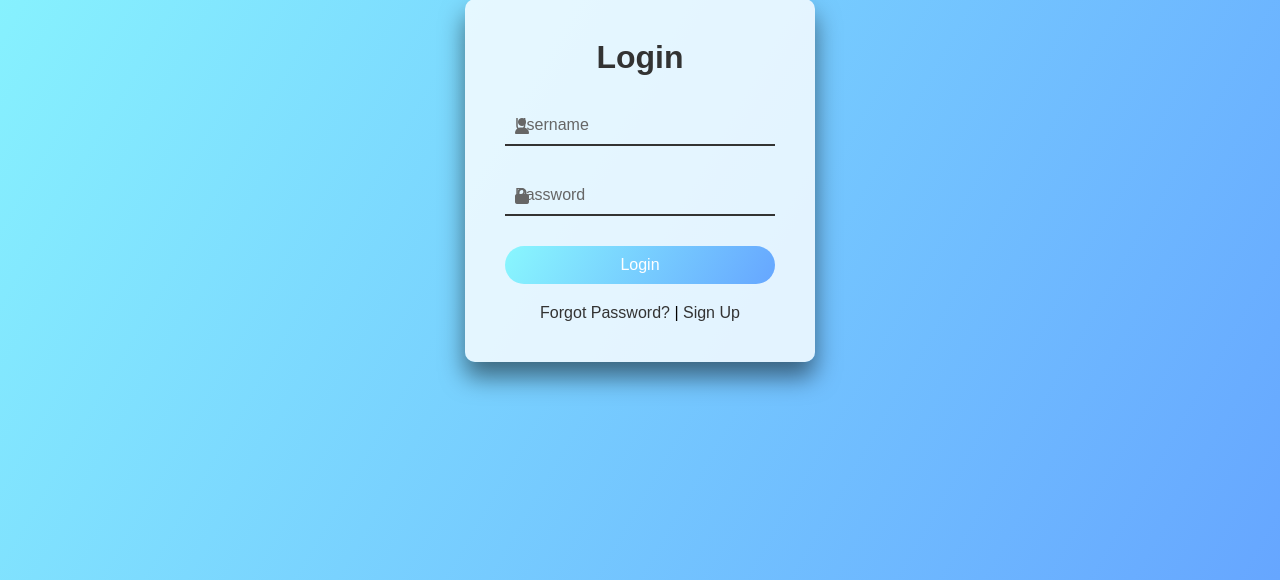
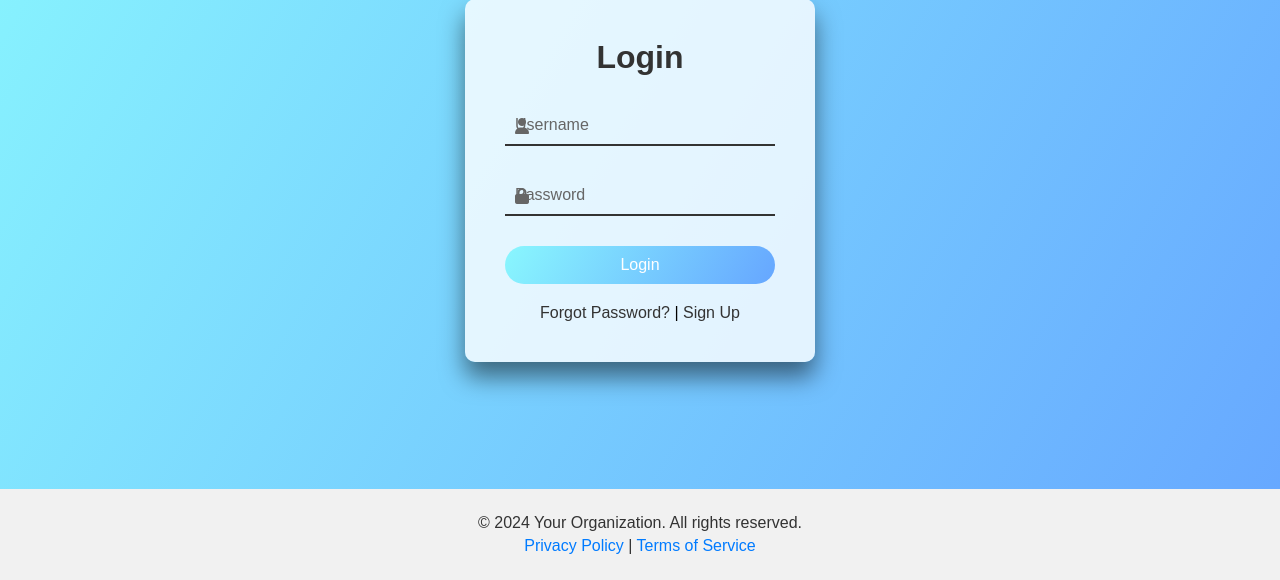
Before and after one commit to subnetmasked/Phishing-simulation, a Flask app: page / in a window 1280 px wide. Shown: the part 220-800 px from the top of the page. Run offline with Flask 3, Linux system fonts and the light colour scheme; some libraries are stand-ins or nearby versions.

Commit message:
requirements.txt and style and index changes
Added a footer with links and a requirements.txt

```diff
--- /dev/null
+++ b/requirements.txt
@@ -0,0 +1 @@
+Flask
--- a/static/styles.css
+++ b/static/styles.css
@@ -93,3 +93,31 @@ body {
 .footer-links a:hover {
     color: #66a6ff;
 }
+
+footer {
+    background-color: #f1f1f1;
+    padding: 20px 0;
+    text-align: center;
+    position: fixed;
+    bottom: 0;
+    width: 100%;
+}
+
+.footer-container {
+    max-width: 1200px;
+    margin: 0 auto;
+}
+
+footer p {
+    margin: 5px 0;
+    color: #333;
+}
+
+footer a {
+    color: #007bff;
+    text-decoration: none;
+}
+
+footer a:hover {
+    text-decoration: underline;
+}
--- a/templates/index.html
+++ b/templates/index.html
@@ -31,5 +31,12 @@
         </div>
     </div>
     <script src="https://kit.fontawesome.com/a076d05399.js"></script>
+
+<footer>
+    <div class="footer-container">
+        <p>&copy; 2024 Your Organization. All rights reserved.</p>
+        <p><a href="https://www.youtube.com/watch?v=gSQgbCo6PAg">Privacy Policy</a> | <a href="https://www.cfcs.dk/da/cybertruslen/trusselsvurderinger/phishing/">Terms of Service</a></p>
+    </div>
+</footer>
 </body>
 </html>
```
